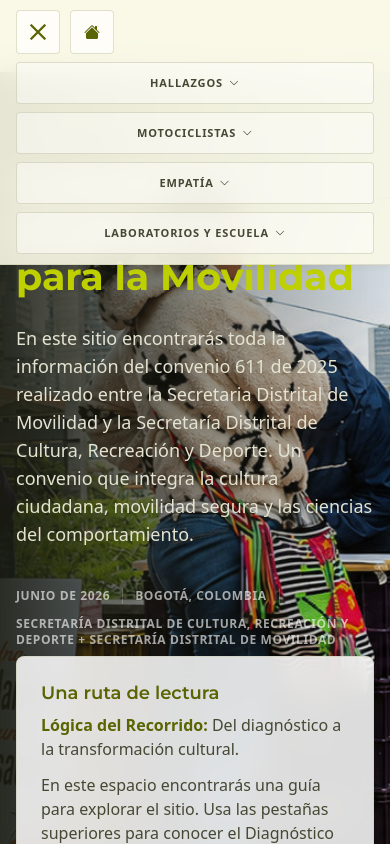
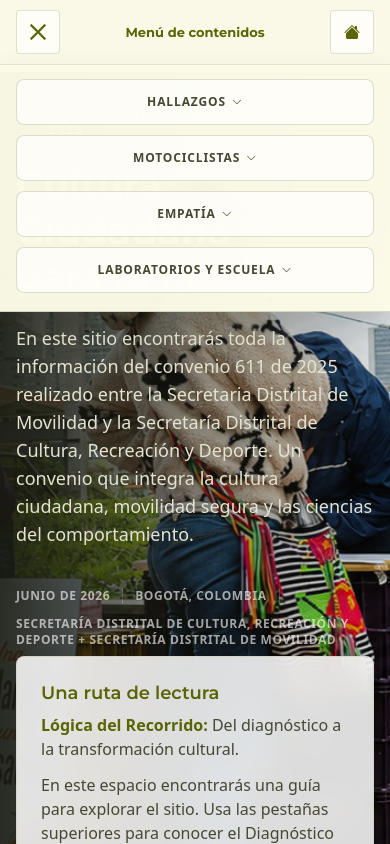
Before and after one commit to observatoriocultura/movilidad, a Vue app: page / in a window 390 px wide. Both pictures are taken after a click on the button "menu". Shown: the top 844 px of the page. Built offline with nearby package versions, Linux system fonts and the light colour scheme.

Commit message:
ajuste menu mobile

```diff
--- a/src/components/MainMenu.vue
+++ b/src/components/MainMenu.vue
@@ -1,5 +1,5 @@
 <script setup>
-import { computed, ref, watch } from 'vue'
+import { computed, onBeforeUnmount, onMounted, ref, watch } from 'vue'
 import { useRoute } from 'vue-router'
 import { vistasContenidos } from '../views/2026/contenidos/constants'
 
@@ -11,6 +11,7 @@ const props = defineProps({
 })
 
 const route = useRoute()
+const menuRef = ref(null)
 const menuAbierto = ref(false)
 const grupoAbierto = ref(null)
 
@@ -67,16 +68,24 @@ const alternarGrupo = (key) => {
   grupoAbierto.value = grupoAbierto.value === key ? null : key
 }
 
+const permiteHover = () => window.matchMedia('(min-width: 992px) and (hover: hover)').matches
+
 const abrirGrupo = (key) => {
+  if (!permiteHover()) return
+
   grupoAbierto.value = key
 }
 
 const cerrarGrupo = () => {
+  if (!permiteHover()) return
+
   grupoAbierto.value = null
 }
 
 const cerrarGrupoSiSale = (event) => {
+  if (!permiteHover()) return
   if (event.currentTarget.contains(event.relatedTarget)) return
+
   cerrarGrupo()
 }
 
@@ -85,16 +94,44 @@ const cerrarTodo = () => {
   grupoAbierto.value = null
 }
 
+const cerrarConEscape = (event) => {
+  if (event.key !== 'Escape') return
+
+  cerrarTodo()
+}
+
+const cerrarAlHacerClickFuera = (event) => {
+  if (!menuAbierto.value || menuRef.value?.contains(event.target)) return
+
+  cerrarTodo()
+}
+
+const cerrarAlCambiarAEscritorio = () => {
+  if (window.innerWidth >= 992) cerrarTodo()
+}
+
 watch(
   () => route.fullPath,
   () => {
     cerrarTodo()
   },
 )
+
+onMounted(() => {
+  document.addEventListener('pointerdown', cerrarAlHacerClickFuera)
+  document.addEventListener('keydown', cerrarConEscape)
+  window.addEventListener('resize', cerrarAlCambiarAEscritorio)
+})
+
+onBeforeUnmount(() => {
+  document.removeEventListener('pointerdown', cerrarAlHacerClickFuera)
+  document.removeEventListener('keydown', cerrarConEscape)
+  window.removeEventListener('resize', cerrarAlCambiarAEscritorio)
+})
 </script>
 
 <template>
-  <header class="topbar">
+  <header ref="menuRef" class="topbar">
     <nav class="topbar__inner main-menu" aria-label="Navegacion principal">
       <button
         class="menu-toggle"
@@ -108,6 +145,8 @@ watch(
           {{ menuAbierto ? 'close' : 'menu' }}
         </span>
       </button>
+
+      <span class="main-menu__mobile-title">Menú de contenidos</span>
 
       <RouterLink class="main-menu__home" to="/" aria-label="Ir a portada" @click="cerrarTodo">
         <i class="bi bi-house-fill" aria-hidden="true"></i>
@@ -170,6 +209,10 @@ watch(
 }
 
 .menu-toggle {
+  display: none;
+}
+
+.main-menu__mobile-title {
   display: none;
 }
 
@@ -236,8 +279,6 @@ watch(
   transition: transform 180ms ease;
 }
 
-.main-menu__group:hover .main-menu__section,
-.main-menu__group:focus-within .main-menu__section,
 .main-menu__group--active .main-menu__section,
 .main-menu__group--open .main-menu__section {
   background: rgba(190, 208, 0, 0.14);
@@ -245,8 +286,6 @@ watch(
   transform: translateY(-1px);
 }
 
-.main-menu__group:hover .main-menu__section i,
-.main-menu__group:focus-within .main-menu__section i,
 .main-menu__group--open .main-menu__section i {
   transform: rotate(180deg);
 }
@@ -283,13 +322,33 @@ watch(
   content: '';
 }
 
-.main-menu__group:hover .main-menu__dropdown,
-.main-menu__group:focus-within .main-menu__dropdown,
 .main-menu__group--open .main-menu__dropdown {
   opacity: 1;
   pointer-events: auto;
   transform: translate(-50%, 0);
   visibility: visible;
+}
+
+@media (min-width: 992px) {
+  .main-menu__group:hover .main-menu__section,
+  .main-menu__group:focus-within .main-menu__section {
+    background: rgba(190, 208, 0, 0.14);
+    color: var(--primary);
+    transform: translateY(-1px);
+  }
+
+  .main-menu__group:hover .main-menu__section i,
+  .main-menu__group:focus-within .main-menu__section i {
+    transform: rotate(180deg);
+  }
+
+  .main-menu__group:hover .main-menu__dropdown,
+  .main-menu__group:focus-within .main-menu__dropdown {
+    opacity: 1;
+    pointer-events: auto;
+    transform: translate(-50%, 0);
+    visibility: visible;
+  }
 }
 
 .main-menu__dropdown-link {
@@ -326,18 +385,34 @@ watch(
     font-size: 11px;
   }
 
+  .main-menu__group {
+    position: static;
+  }
+
   .main-menu__section {
     padding-inline: 8px;
   }
+
+  .main-menu__dropdown {
+    width: min(320px, calc(100vw - 32px));
+    left: 50%;
+  }
+
+  .main-menu__dropdown-link {
+    justify-content: center;
+    text-align: center;
+    white-space: normal;
+    overflow-wrap: anywhere;
+  }
 }
 
-@media (max-width: 760px) {
+@media (max-width: 991.98px) {
   .topbar__inner {
     min-height: 64px;
     padding: 10px 16px;
     display: grid;
-    grid-template-columns: 44px minmax(0, 1fr);
-    gap: 8px 10px;
+    grid-template-columns: 44px minmax(0, 1fr) 44px;
+    gap: 10px;
   }
 
   .menu-toggle {
@@ -351,6 +426,17 @@ watch(
     background: rgba(255, 255, 255, 0.64);
     color: var(--primary);
     cursor: pointer;
+  }
+
+  .main-menu__mobile-title {
+    min-width: 0;
+    display: block;
+    color: var(--primary);
+    font-family: var(--heading);
+    font-size: 13px;
+    line-height: 18px;
+    font-weight: 700;
+    text-align: center;
   }
 
   .menu-toggle:focus-visible {
@@ -371,49 +457,73 @@ watch(
   }
 
   .navlinks {
-    width: 100%;
-    max-height: 0;
-    grid-column: 1 / -1;
-    grid-row: 2;
+    width: auto;
+    max-height: calc(100svh - 64px);
+    position: absolute;
+    top: 100%;
+    right: 0;
+    left: 0;
+    z-index: 40;
     display: grid;
-    grid-template-columns: repeat(2, minmax(0, 1fr));
-    gap: 8px;
-    overflow: hidden;
+    grid-template-columns: 1fr;
+    gap: 10px;
+    padding: 14px 16px 18px;
+    border-top: 1px solid rgba(199, 200, 173, 0.45);
+    border-bottom: 1px solid rgba(199, 200, 173, 0.7);
+    background: rgba(251, 250, 231, 0.98);
+    box-shadow: 0 14px 28px rgba(27, 28, 17, 0.14);
+    overflow-x: hidden;
+    overflow-y: auto;
     opacity: 0;
     pointer-events: none;
+    transform: translateY(-8px);
+    visibility: hidden;
     transition:
-      max-height 220ms ease,
-      opacity 160ms ease;
+      opacity 160ms ease,
+      transform 180ms ease,
+      visibility 180ms ease;
   }
 
   .navlinks--open {
-    max-height: 80vh;
-    overflow-y: auto;
     opacity: 1;
     pointer-events: auto;
+    transform: translateY(0);
+    visibility: visible;
   }
 
   .main-menu__group {
     min-width: 0;
+    width: 100%;
+    position: static;
   }
 
   .main-menu__section {
     width: 100%;
-    min-height: 42px;
-    padding: 10px 12px;
+    min-height: 46px;
+    padding: 11px 16px;
     border: 1px solid rgba(199, 200, 173, 0.6);
-    background: rgba(255, 255, 255, 0.48);
+    border-radius: 8px;
+    background: rgba(255, 255, 255, 0.72);
+    font-size: 12px;
+    line-height: 18px;
     text-align: center;
     white-space: normal;
   }
 
+  .main-menu__group--open .main-menu__section {
+    border-color: rgba(90, 100, 0, 0.28);
+    background: rgba(190, 208, 0, 0.18);
+  }
+
   .main-menu__dropdown {
+    width: 100%;
     min-width: 0;
     max-height: 0;
     position: static;
     margin-top: 0;
-    padding: 0 6px;
-    gap: 4px;
+    left: auto;
+    padding: 0 8px;
+    gap: 6px;
     border: 0;
     background: transparent;
     box-shadow: none;
@@ -431,25 +541,53 @@ watch(
     display: none;
   }
 
-  .main-menu__group--open .main-menu__dropdown,
-  .main-menu__group:focus-within .main-menu__dropdown {
-    max-height: 260px;
-    margin-top: 6px;
+  .main-menu__group--open .main-menu__dropdown {
+    max-height: 560px;
+    margin-top: 8px;
     pointer-events: auto;
+    transform: none;
   }
 
   .main-menu__dropdown-link {
-    min-height: 36px;
+    width: 100%;
+    min-width: 0;
+    min-height: 42px;
+    padding: 10px 14px;
     justify-content: center;
-    background: rgba(255, 255, 255, 0.78);
+    border: 1px solid rgba(199, 200, 173, 0.45);
+    border-radius: 7px;
+    background: #fff;
+    color: var(--text-muted);
+    font-size: 13px;
+    line-height: 18px;
     text-align: center;
     white-space: normal;
+    overflow-wrap: break-word;
+    word-break: normal;
+  }
+
+  .main-menu__dropdown-link:hover,
+  .main-menu__dropdown-link:focus-visible,
+  .main-menu__dropdown-link--active {
+    background: var(--primary-bright);
+    color: #4e5600;
   }
 }
 
-@media (max-width: 420px) {
+@media (max-width: 359.98px) {
+  .topbar__inner {
+    padding-inline: 10px;
+    grid-template-columns: 42px minmax(0, 1fr) 42px;
+    gap: 6px;
+  }
+
+  .menu-toggle,
+  .main-menu__home {
+    width: 42px;
+  }
+
   .navlinks {
-    grid-template-columns: 1fr;
+    padding-inline: 10px;
   }
 }
 </style>
```
